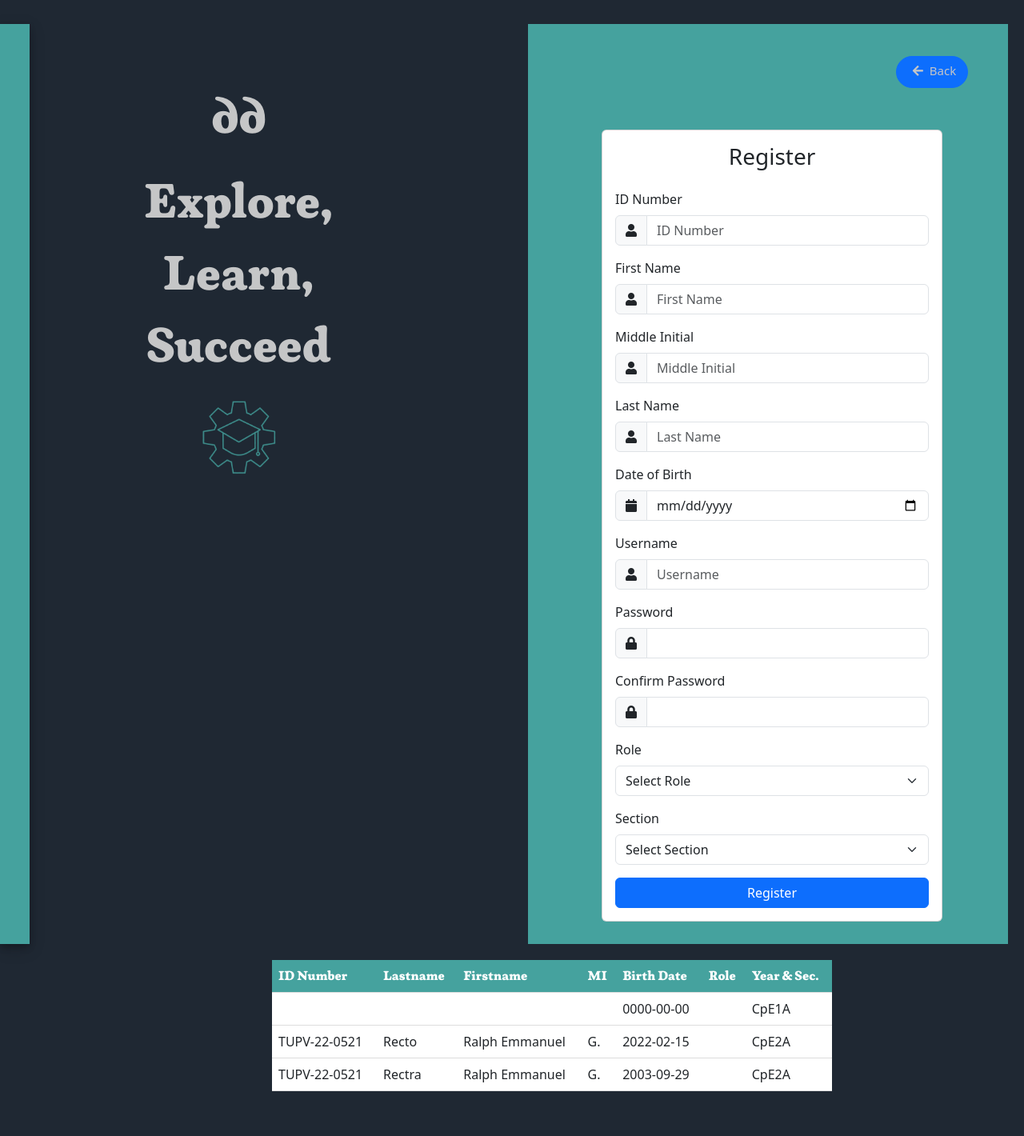
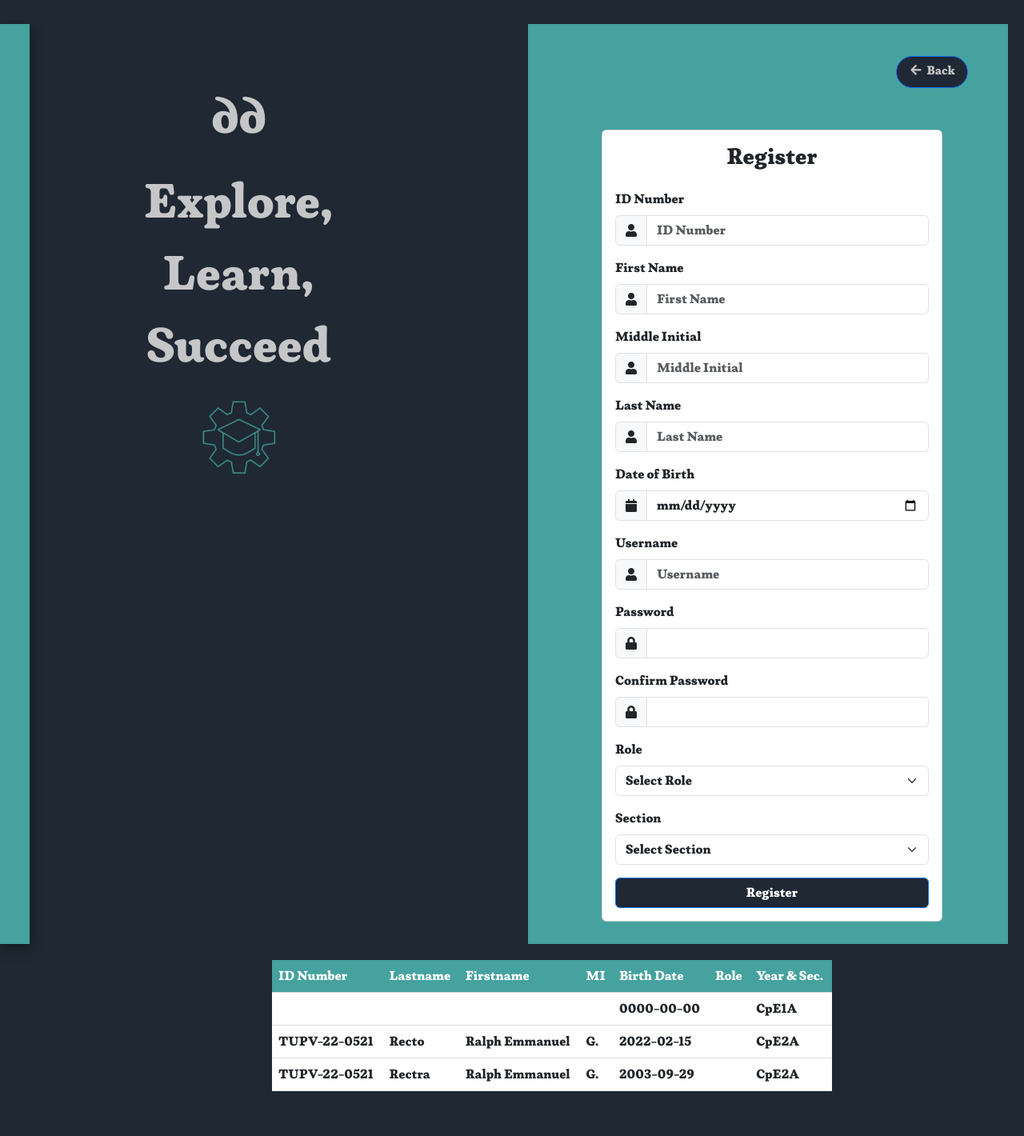
Before and after one commit to Wyverayn/phplms, a PHP site: page /Register.php in a window 1280 px wide; the page is wider, and only the part inside the window is pictured. Shown: the top 1420 px of that part at 80% size. Run offline with PHP 8.4, Linux system fonts and the light colour scheme; data comes from the database, SQL or seed files in the repository.

Commit message:
register css updated

```diff
--- a/Register.php
+++ b/Register.php
@@ -119,7 +119,7 @@
                         <option value="CpE3A">BSCpE-3A</option>
               </select>
             </div>
-            <div class="d-grid gap-2">
+            <div class="reg d-grid gap-2">
               <button type="submit" class="btn btn-primary">Register</button>
             </div>
           </form>
--- a/register.css
+++ b/register.css
@@ -59,6 +59,7 @@
     margin-left: 200px;
     margin-top: 30px;
     margin-right: 20px;
+    font-family: plushfont;
 }
 .container{
     width: 900px !important;
@@ -82,18 +83,22 @@
 
 .back a{
     color: #c5c6c7;
+    background-color: #1f2833;
     border-radius: 25px;
     font-size: 15px;
     width: 90px;
     height: 40px;
-   padding-left: 18px !important;
+   padding-left: 14px !important;
    margin-bottom: 4px;
    margin-left: 380px;
    margin-top: 16px;
 }
 
  .back a:hover{
-    background-color: #1f2833;
+    background-color: #45a29e;
     color: white;
     transition: 0.4s;
 }
+.reg button{
+    background-color: #1f2833;
+}
```
